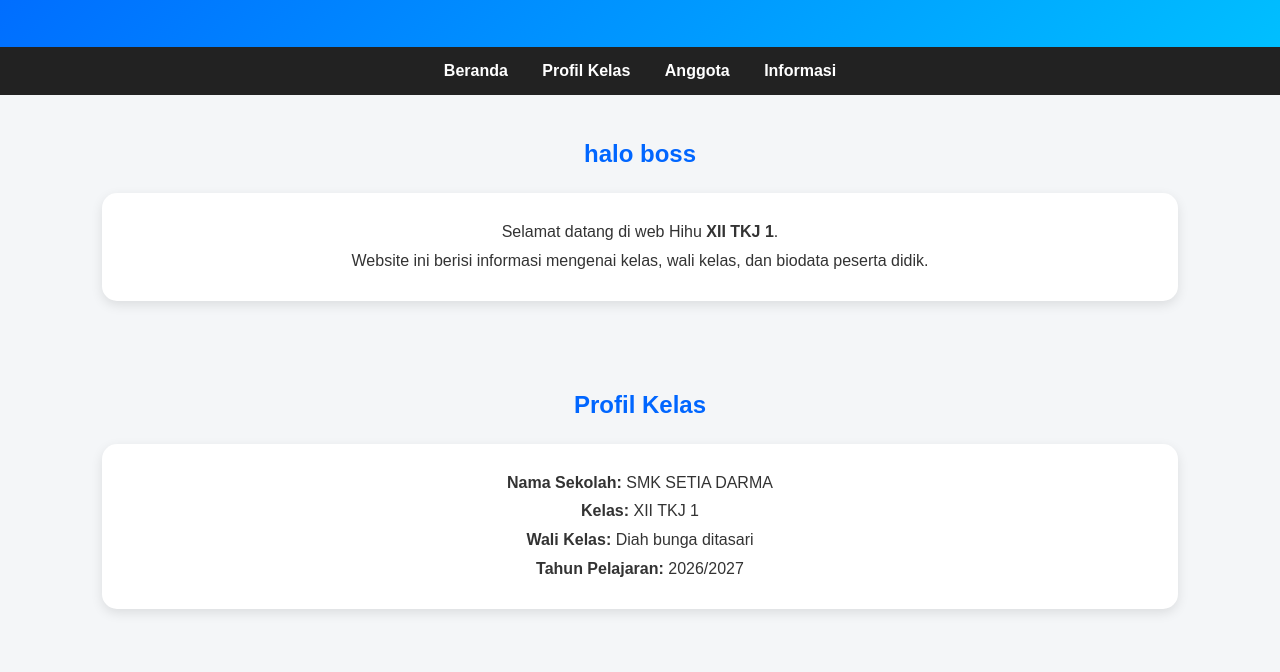
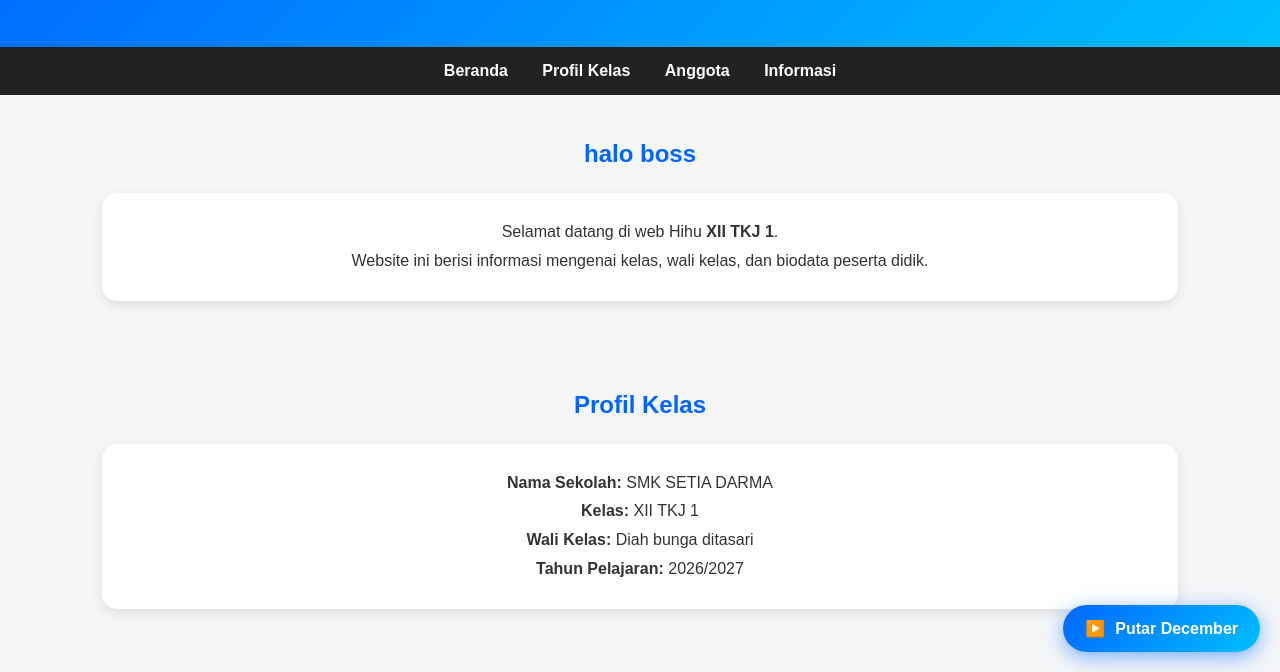
Before and after one commit to maulanahardi604-svg/Hardi, a plain HTML site: page index.html in a window 1280 px wide. Shown: the part 128-800 px from the top of the page. Drawn offline with Linux system fonts and the light colour scheme.

Commit message:
Update index.html

```diff
--- a/index.html
+++ b/index.html
@@ -276,6 +276,32 @@
         <p>©️ 2026 Kelas XII TKJ 1</p>
         <p>Website Biodata Kelas</p>
     </footer>
+<!-- MUSIK DECEMBER -->
+<audio id="bgMusic" loop>
+  <source src="december.mp3" type="audio/mpeg">
+</audio>
 
+<div id="playBox" onclick="playMusic()" style="position:fixed; bottom:20px; right:20px; background:linear-gradient(135deg,#0066ff,#00bfff); color:white; padding:14px 22px; border-radius:50px; z-index:9999; cursor:pointer; box-shadow:0 5px 20px rgba(0,102,255,0.5); display:flex; align-items:center; gap:10px; font-weight:bold;">
+  <span id="iconPlay">▶️</span> <span id="textPlay">Putar December</span>
+</div>
+
+<script>
+function playMusic(){
+  var music = document.getElementById('bgMusic');
+  var icon = document.getElementById('iconPlay');
+  var text = document.getElementById('textPlay');
+
+  if(music.paused){
+    music.volume = 0.8;
+    music.play();
+    icon.textContent = '⏸️';
+    text.textContent = 'December Playing...';
+  } else {
+    music.pause();
+    icon.textContent = '▶️';
+    text.textContent = 'Putar December';
+  }
+}
+</script>
 </body>
 </html>
```
